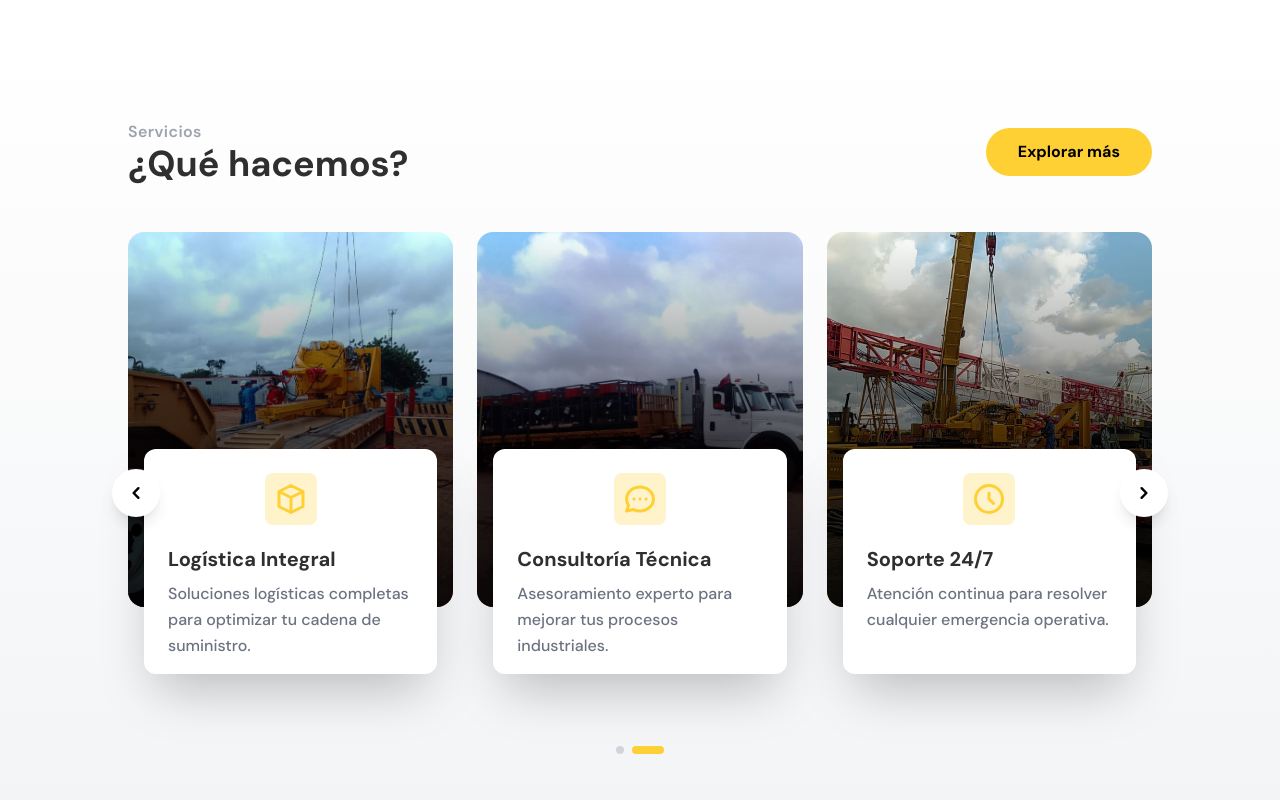
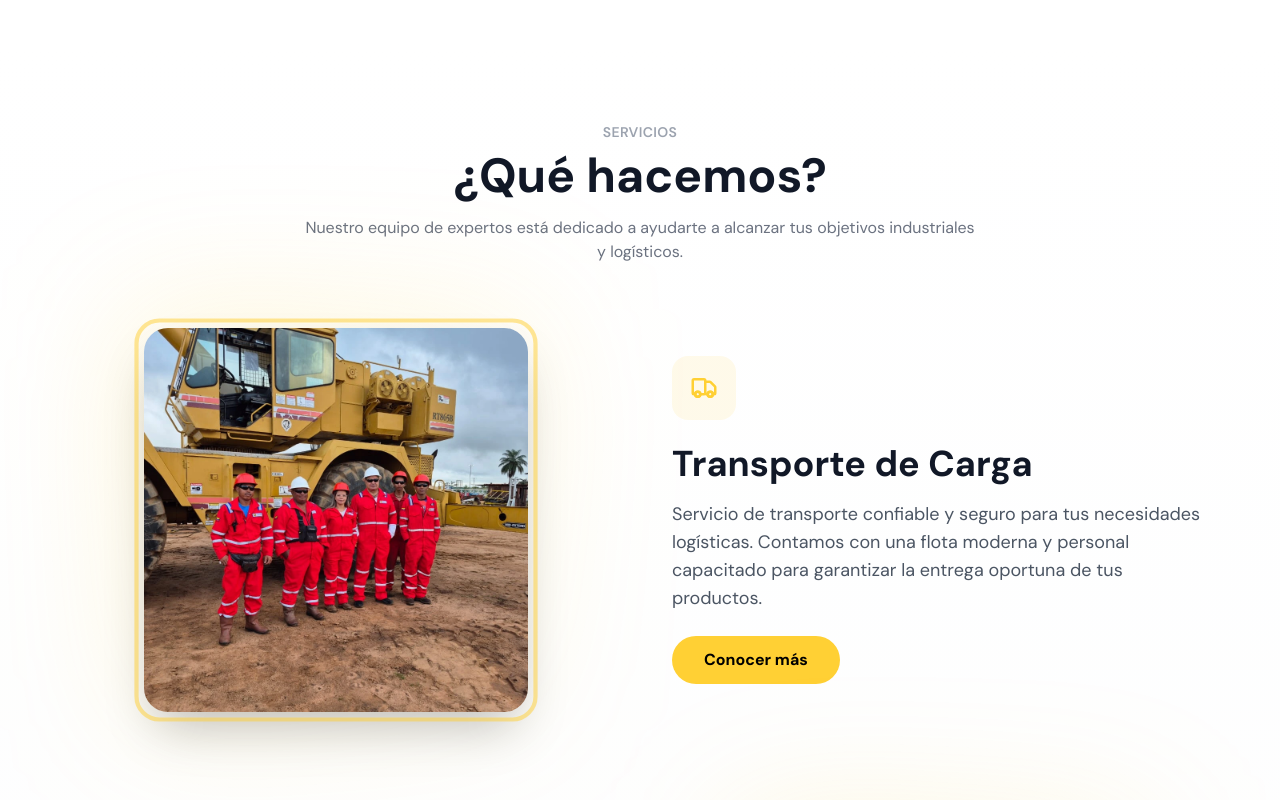
Before and after one commit to luis-alvarezf10/serlimca-page, a React (Vite) app: page / in a window 1280 px wide. Shown: the part 1560-2360 px from the top of the page. Built offline with nearby package versions, Linux system fonts and the light colour scheme.

Commit message:
services section: modificado muestra de informacion estatico

```diff
--- a/src/pages/home/components/ServicesSection.jsx
+++ b/src/pages/home/components/ServicesSection.jsx
@@ -1,13 +1,12 @@
 import { useEffect, useRef, useState } from 'react'
 import PrimaryButton from '../../../components/buttons.jsx/PrimaryButton'
-import { useLanguage } from '../../../context/LanguageContext'
-import { HiChevronLeft, HiChevronRight, HiOutlineTruck, HiOutlineCog, HiOutlineCube, HiOutlineChat, HiOutlineClock, HiOutlineBriefcase} from 'react-icons/hi'
+import { HiOutlineTruck, HiOutlineCog, HiOutlineCube, HiOutlineChat, HiOutlineClock, HiOutlineBriefcase} from 'react-icons/hi'
 
 // Importa tus imágenes aquí
 import image1 from '../../../assets/imagen-1.webp'
-import image2 from '../../../assets/imagen-2.jpeg' // Reemplaza con tus imágenes reales
-import image3 from '../../../assets/imagen-3.jpeg' // Reemplaza con tus imágenes reales
-import image4 from '../../../assets/imagen-4.jpeg' // Agrega más imágenes
+import image2 from '../../../assets/imagen-2.jpeg'
+import image3 from '../../../assets/imagen-3.jpeg'
+import image4 from '../../../assets/imagen-4.jpeg'
 import image5 from '../../../assets/imagen-5.jpeg'
 import image6 from '../../../assets/imagen-6.jpeg'
 
@@ -15,274 +14,153 @@ const services = [
   {
     id: 1,
     title: 'Transporte de Carga',
-    description: 'Servicio de transporte confiable y seguro para tus necesidades logísticas.',
+    description: 'Servicio de transporte confiable y seguro para tus necesidades logísticas. Contamos con una flota moderna y personal capacitado para garantizar la entrega oportuna de tus productos.',
     icon: <HiOutlineTruck />,
     image: image1
   },
   {
     id: 2,
     title: 'Mantenimiento Industrial',
-    description: 'Mantenimiento preventivo y correctivo para mantener tus equipos en óptimas condiciones.',
+    description: 'Mantenimiento preventivo y correctivo para mantener tus equipos en óptimas condiciones. Nuestro equipo de expertos asegura el funcionamiento continuo de tu operación.',
     icon: <HiOutlineBriefcase />,
     image: image2
   },
   {
     id: 3,
     title: 'Reparación Especializada',
-    description: 'Reparaciones especializadas con personal calificado y repuestos de calidad.',
+    description: 'Reparaciones especializadas con personal calificado y repuestos de calidad. Diagnóstico preciso y soluciones efectivas para minimizar tiempos de inactividad.',
     icon: <HiOutlineCog />,
     image: image3
   },
   {
     id: 4,
     title: 'Logística Integral',
-    description: 'Soluciones logísticas completas para optimizar tu cadena de suministro.',
+    description: 'Soluciones logísticas completas para optimizar tu cadena de suministro. Desde almacenamiento hasta distribución, manejamos cada detalle de tu operación.',
     icon: <HiOutlineCube />,
     image: image4
   },
   {
     id: 5,
     title: 'Consultoría Técnica',
-    description: 'Asesoramiento experto para mejorar tus procesos industriales.',
+    description: 'Asesoramiento experto para mejorar tus procesos industriales. Análisis detallado y recomendaciones personalizadas para aumentar tu eficiencia operativa.',
     icon: <HiOutlineChat />,
     image: image5
   },
   {
     id: 6,
     title: 'Soporte 24/7',
-    description: 'Atención continua para resolver cualquier emergencia operativa.',
+    description: 'Atención continua para resolver cualquier emergencia operativa. Nuestro equipo está disponible en todo momento para brindarte asistencia inmediata.',
     icon: <HiOutlineClock />,
     image: image6
   }
 ]
 
 const ServicesSection = () => {
-  const { t } = useLanguage();
-  const [isVisible, setIsVisible] = useState(false);
-  const [currentIndex, setCurrentIndex] = useState(0);
-  const [isTransitioning, setIsTransitioning] = useState(false);
+  const [visibleItems, setVisibleItems] = useState([]);
   const sectionRef = useRef(null);
-
-  const [animationDirection, setAnimationDirection] = useState('next');
-  const [isMobile, setIsMobile] = useState(false);
-  const [isTablet, setIsTablet] = useState(false);
-  const [itemsPerView, setItemsPerView] = useState(3);
-
-  useEffect(() => {
-    const checkScreenSize = () => {
-      const width = window.innerWidth;
-      if (width < 768) {
-        setIsMobile(true);
-        setIsTablet(false);
-        setItemsPerView(1);
-      } else if (width >= 768 && width < 1024) {
-        setIsMobile(false);
-        setIsTablet(true);
-        setItemsPerView(2);
-      } else {
-        setIsMobile(false);
-        setIsTablet(false);
-        setItemsPerView(3);
-      }
-    };
-
-    checkScreenSize();
-    window.addEventListener('resize', checkScreenSize);
-
-    return () => window.removeEventListener('resize', checkScreenSize);
-  }, []);
 
   useEffect(() => {
     const observer = new IntersectionObserver(
-      ([entry]) => {
+      (entries) => {
+        entries.forEach((entry) => {
           if (entry.isIntersecting) {
-          setIsVisible(true);
+            const index = parseInt(entry.target.dataset.index);
+            setVisibleItems((prev) => [...new Set([...prev, index])]);
           }
+        });
       },
       { threshold: 0.2 }
     );
 
-    if (sectionRef.current) {
-      observer.observe(sectionRef.current);
-    }
+    const items = document.querySelectorAll('.service-item');
+    items.forEach((item) => observer.observe(item));
 
-    return () => {
-      if (sectionRef.current) {
-        observer.unobserve(sectionRef.current);
-      }
-    };
+    return () => observer.disconnect();
   }, []);
 
-  // Auto-play del carousel
-  useEffect(() => {
-    const interval = setInterval(() => {
-      nextSlide();
-    }, 5000);
-
-    return () => clearInterval(interval);
-  }, [currentIndex]);
-
-  const nextSlide = () => {
-    if (isTransitioning) return;
-    setAnimationDirection('next');
-    setIsTransitioning(true);
-    setCurrentIndex((prev) => (prev + itemsPerView) % services.length);
-    setTimeout(() => setIsTransitioning(false), 1200);
-  };
-
-  const prevSlide = () => {
-    if (isTransitioning) return;
-    setAnimationDirection('prev');
-    setIsTransitioning(true);
-    setCurrentIndex((prev) => (prev - itemsPerView + services.length) % services.length);
-    setTimeout(() => setIsTransitioning(false), 1200);
-  };
-
-  // Obtener los servicios visibles según el tamaño de pantalla
-  const getVisibleServices = () => {
-    const visible = [];
-    for (let i = 0; i < itemsPerView; i++) {
-      const index = (currentIndex + i) % services.length;
-      visible.push(services[index]);
-    }
-    return visible;
-  };
-
-  // Calcular el número de páginas/indicadores
-  const totalPages = Math.ceil(services.length / itemsPerView);
-
-  const visibleServices = getVisibleServices();
-
   return (
-    <section id="servicios" ref={sectionRef} className="min-h-screen  bg-gradient-to-t from-gray-100 to-white max-w-7xl">
-      <div className="max-w-7xl mx-auto w-full px-6 md:px-16 lg:px-24 xl:px-32 py-20 ">
+    <section id="servicios" ref={sectionRef} className="py-20 bg-gradient-to-b from-white to-gray-50">
+      <div className="max-w-7xl mx-auto px-6 md:px-12 lg:px-16">
         {/* Header */}
-        <div className="flex items-center justify-between w-full mb-12">
-          <div>
-            <span className="font-semibold tracking-wide text-gray-400">Servicios</span>
-            <h2 className="text-2xl xl:text-4xl 2xl:text-5xl font-bold">¿Qué hacemos?</h2>
-          </div>
-          <PrimaryButton to="/servicios" className='hidden md:block'>
-            Explorar más
-          </PrimaryButton>
+        <div className="text-center mb-16">
+          <span className="text-sm font-semibold tracking-wide text-gray-400 uppercase">Servicios</span>
+          <h2 className="text-3xl md:text-4xl lg:text-5xl font-bold text-gray-900 mt-2 mb-4">
+            ¿Qué hacemos?
+          </h2>
+          <p className="text-gray-500 max-w-2xl mx-auto">
+            Nuestro equipo de expertos está dedicado a ayudarte a alcanzar tus objetivos industriales y logísticos.
+          </p>
         </div>
 
-        {/* Carousel - 3 imágenes visibles */}
-        <div className="relative">
-          {/* Navigation Buttons */}
-          <button
-            onClick={prevSlide}
-            disabled={isTransitioning}
-            className="absolute left-0 top-1/2 -translate-y-1/2 -translate-x-4 bg-white hover:bg-gray-50 text-black p-3 rounded-full shadow-lg transition-all duration-600 hover:scale-110 disabled:opacity-50 z-20"
-          >
-            <HiChevronLeft className="w-6 h-6" />
-          </button>
-
-          <button
-            onClick={nextSlide}
-            disabled={isTransitioning}
-            className="absolute right-0 top-1/2 -translate-y-1/2 translate-x-4 bg-white hover:bg-gray-50 text-black p-3 rounded-full shadow-lg transition-all duration-300 hover:scale-110 disabled:opacity-50 z-20"
-          >
-            <HiChevronRight className="w-6 h-6" />
-          </button>
-
-          {/* Cards Grid */}
-          <div className={`grid gap-6 overflow-visible relative z-10 ${isMobile ? 'grid-cols-1' : isTablet ? 'grid-cols-2' : 'grid-cols-3'
-            }`}>
-            {visibleServices.map((service, index) => {
-              const slideClass = isTransitioning
-                ? animationDirection === 'next'
-                  ? 'animate-slide-in-right'
-                  : 'animate-slide-in-left'
-                : '';
+        {/* Services List */}
+        <div className="space-y-24 md:space-y-32">
+          {services.map((service, index) => {
+            const isEven = index % 2 === 0;
+            const isVisible = visibleItems.includes(index);
 
             return (
               <div
-                  key={`${service.id}-${currentIndex}-${index}`}
-                  className={`relative h-[450px] rounded-2xl overflow-visible group cursor-pointer transform transition-all duration-1000 ease-out ${slideClass} ${isVisible ? 'translate-y-0 opacity-100' : 'translate-y-10 opacity-0'
+                key={service.id}
+                data-index={index}
+                className={`service-item flex flex-col ${
+                  isEven ? 'md:flex-row' : 'md:flex-row-reverse'
+                } items-center gap-8 md:gap-12 lg:gap-16 transition-all duration-1000 ease-out ${
+                  isVisible
+                    ? 'opacity-100 translate-x-0'
+                    : isEven
+                      ? 'opacity-0 -translate-x-20'
+                      : 'opacity-0 translate-x-20'
                 }`}
-                  style={{
-                    transitionDelay: `${index * 120}ms`,
-                    animationDelay: `${index * 120}ms`,
-                    perspective: '1000px',
-                    transformStyle: 'preserve-3d'
-                  }}
               >
-                  {/* Image Container */}
-                  <div className="relative h-[375px] rounded-2xl overflow-hidden">
-                    {/* Image */}
+                {/* Image Circle */}
+                <div className="w-full md:w-1/2 flex justify-center">
+                  <div className="relative group">
+                    {/* Background blob */}
+                    <div className="absolute inset-0 bg-gradient-to-br from-primary/20 to-primary/5 rounded-3xl blur-3xl scale-110 group-hover:scale-125 transition-transform duration-700" />
+
+                    {/* Image container */}
+                    <div className="relative w-72 h-72 md:w-80 md:h-80 lg:w-96 lg:h-96 rounded-3xl overflow-hidden shadow-2xl group-hover:shadow-primary/20 transition-all duration-500">
                       <img
                         src={service.image}
                         alt={service.title}
-                      className="w-full h-full object-cover transition-all duration-[1200ms] ease-out group-hover:scale-110 group-hover:brightness-110"
+                        className="w-full h-full object-cover group-hover:scale-110 transition-transform duration-700"
                       />
-
-                    {/* Overlay */}
-                    <div className="absolute inset-0 bg-gradient-to-t from-black/90 via-black/50 to-transparent transition-all duration-700 ease-out group-hover:from-black/75 group-hover:via-black/40" />
-
-                    {/* Shine effect on hover */}
-                    <div className="absolute inset-0 opacity-0 group-hover:opacity-100 transition-opacity duration-700 ease-out pointer-events-none">
-                      <div className="absolute inset-0 bg-gradient-to-r from-transparent via-white/20 to-transparent -translate-x-full group-hover:translate-x-full transition-transform duration-[1800ms] ease-out" />
+                      {/* Overlay gradient */}
+                      <div className="absolute inset-0 bg-gradient-to-t from-black/30 to-transparent opacity-0 group-hover:opacity-100 transition-opacity duration-500" />
                     </div>
 
-                    {/* Glow effect */}
-                    <div className="absolute inset-0 opacity-0 group-hover:opacity-100 transition-opacity duration-700 ease-out pointer-events-none">
-                      <div className="absolute inset-0 shadow-[inset_0_0_60px_rgba(255,215,0,0.3)] rounded-2xl" />
+                    {/* Decorative ring */}
+                    <div className="absolute inset-0 rounded-3xl border-4 border-primary/50 scale-105 group-hover:scale-110 group-hover:border-primary/70 transition-all duration-500" />
                   </div>
                 </div>
 
-                  {/* Service Card - Sobresale por debajo */}
-                  <div className="absolute bottom-14 left-4 right-4 transform translate-y-12 z-20">
-                    <div className="bg-white backdrop-blur-sm rounded-xl p-6 shadow-2xl h-[225px] flex flex-col gap-5 items-center transform transition-all duration-[800ms] ease-[cubic-bezier(0.16,1,0.3,1)] group-hover:scale-[1.03] group-hover:shadow-[0_20px_60px_rgba(0,0,0,0.3)] group-hover:-translate-y-2">
-                      <div className="text-4xl bg-primary/25 group-hover:bg-primary text-primary group-hover:text-white p-2 rounded-lg flex-shrink-0 transform transition-all duration-300 ease-[cubic-bezier(0.34,1.56,0.64,1)] group-hover:scale-110 group-hover:rotate-[5deg]">
+                {/* Content */}
+                <div className="w-full md:w-1/2 text-center md:text-left">
+                  {/* Icon */}
+                  <div className={`inline-flex items-center justify-center w-16 h-16 rounded-2xl bg-primary/10 text-primary text-3xl mb-6 group-hover:bg-primary group-hover:text-white transition-all duration-300 ${
+                    isEven ? 'md:ml-0' : 'md:mr-0'
+                  }`}>
                     {service.icon}
-                         <div className="absolute inset-0 rounded-2xl border-2 border-primary opacity-0 group-hover:opacity-100 group-hover:animate-ping" />
                   </div>
-                      <div className="flex-1 min-w-0">
-                        <h3 className="md:text-lg xl:text-xl 2xl:text-2xl font-bold mb-2 transition-all duration-500 ease-out group-hover:text-primary group-hover:translate-x-1 line-clamp-2">
+
+                  {/* Title */}
+                  <h3 className="text-2xl md:text-3xl lg:text-4xl font-bold text-gray-900 mb-4 group-hover:text-primary transition-colors duration-300">
                     {service.title}
                   </h3>
-                        <p className="text-gray-500 font-medium leading-relaxed transition-all duration-500 ease-out group-hover:text-gray-800 line-clamp-3">
+
+                  {/* Description */}
+                  <p className="text-gray-600 leading-relaxed mb-6 text-base md:text-lg">
                     {service.description}
                   </p>
-                      </div>
-                      <div className="absolute bottom-0 left-1/2 -translate-x-1/2 w-0 h-1 bg-primary group-hover:w-1/2 transition-all duration-500 rounded-full" />
-                    </div>
+
+                  {/* Learn More Button */}
+                  <PrimaryButton to="/servicios" className="inline-flex">
+                    Conocer más
+                  </PrimaryButton>
                 </div>
               </div>
             );
           })}
-          </div>
-
-          {/* Indicators */}
-          <div className="flex justify-center gap-2 mt-16 relative z-0">
-            {Array.from({ length: totalPages }).map((_, index) => {
-              const pageIndex = index * itemsPerView;
-              const isActive = currentIndex === pageIndex;
-
-              return (
-                <button
-                  key={index}
-                  onClick={() => {
-                    if (!isTransitioning) {
-                      setIsTransitioning(true);
-                      setCurrentIndex(pageIndex);
-                      setTimeout(() => setIsTransitioning(false), 800);
-                    }
-                  }}
-                  className={`h-2 rounded-full transition-all duration-300 ${isActive
-                      ? 'bg-primary w-8'
-                      : 'bg-gray-300 w-2 hover:bg-gray-400'
-                    }`}
-                />
-              );
-            })}
-          </div>
-          <div className='flex items-center justify-center p-10 md:p-0'>
-            <PrimaryButton to="/servicios" className='block md:hidden'>
-              Explorar más
-            </PrimaryButton>
-          </div>
         </div>
       </div>
     </section>
```
Lines whose indentation alone changed are shown as unchanged.
